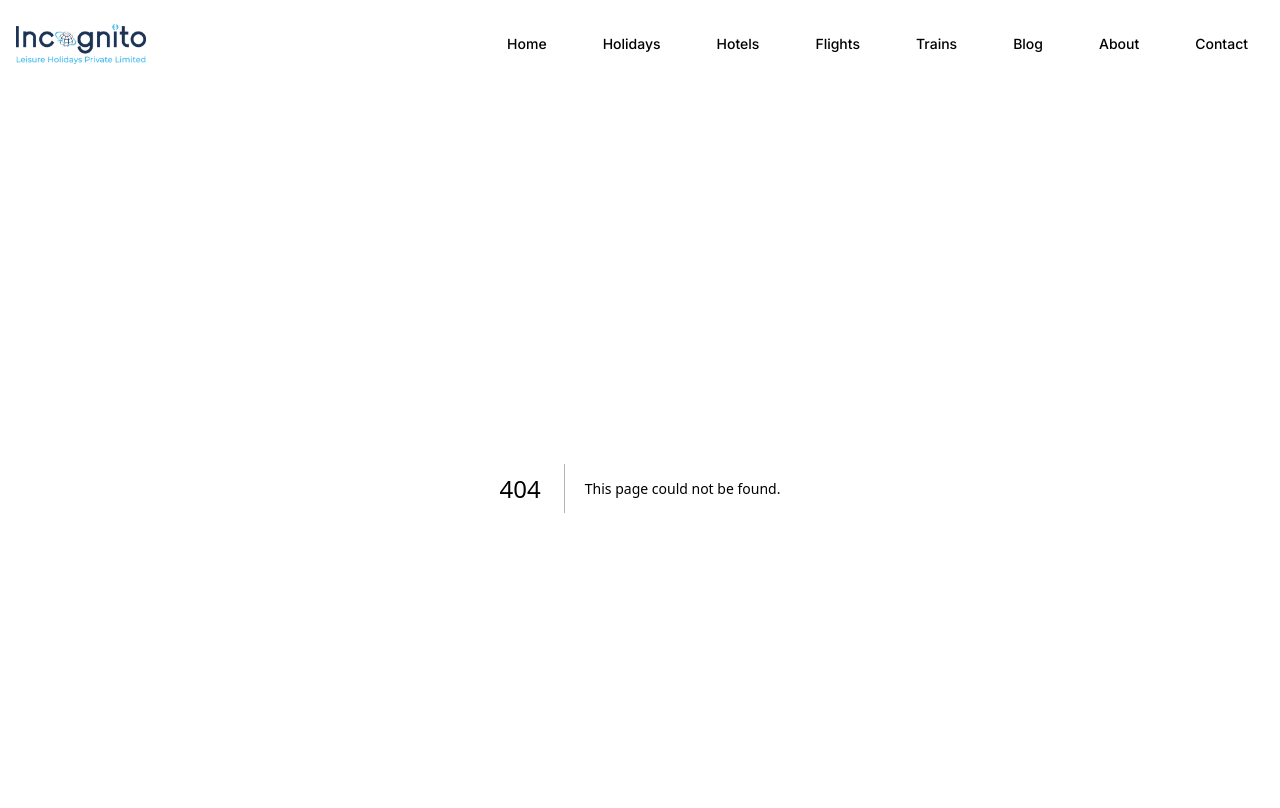
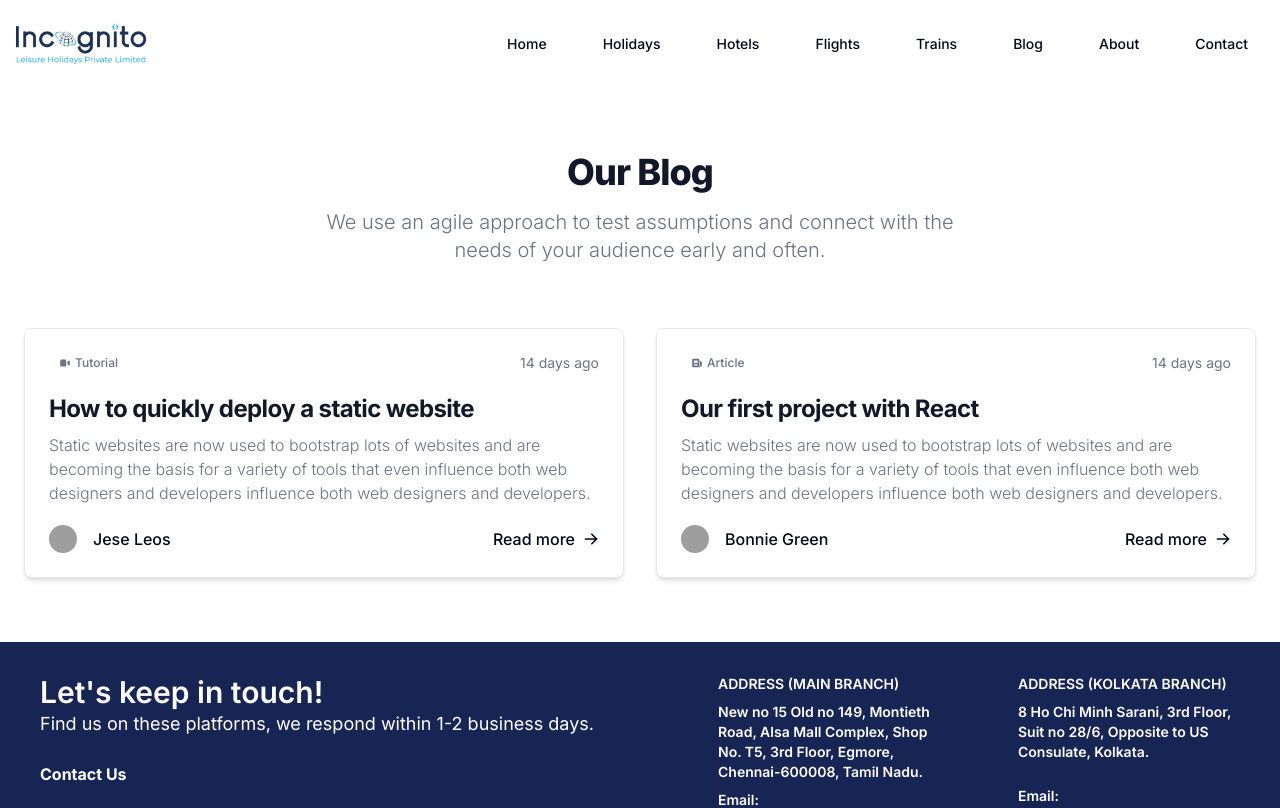
Before and after one commit to Incognito-Holidays/web, a Next.js app: page /blog in a window 1280 px wide. Before the commit this address had no page. Shown: the top 808 px of the page. Built offline with nearby package versions, Linux system fonts and the light colour scheme; grey boxes are pictures that could not be loaded.

Commit message:
Why Choose us height bugs fix

```diff
--- a/package.json
+++ b/package.json
@@ -18,6 +18,7 @@
     "@headlessui/react": "^1.7.17",
     "@radix-ui/react-dialog": "^1.0.5",
     "@radix-ui/react-slot": "^1.0.2",
+    "@tailwindcss/line-clamp": "^0.4.4",
     "next": "^13.4.19",
     "react": "^18.2.0",
     "react-dom": "^18.2.0",
--- /dev/null
+++ b/src/app/blog/page.tsx
@@ -0,0 +1,136 @@
+const page = () => {
+  return (
+    <div>
+      <section className='bg-white dark:bg-gray-900'>
+        <div className='mx-auto max-w-screen-xl px-4 py-8 lg:px-6 lg:py-16'>
+          <div className='mx-auto mb-8 max-w-screen-sm text-center lg:mb-16'>
+            <h2 className='mb-4 text-3xl font-extrabold tracking-tight text-gray-900 dark:text-white lg:text-4xl'>
+              Our Blog
+            </h2>
+            <p className='font-light text-gray-500 dark:text-gray-400 sm:text-xl'>
+              We use an agile approach to test assumptions and connect with the
+              needs of your audience early and often.
+            </p>
+          </div>
+          <div className='grid gap-8 lg:grid-cols-2'>
+            <article className='rounded-lg border border-gray-200 bg-white p-6 shadow-md dark:border-gray-700 dark:bg-gray-800'>
+              <div className='mb-5 flex items-center justify-between text-gray-500'>
+                <span className='bg-primary-100 text-primary-800 dark:bg-primary-200 dark:text-primary-800 inline-flex items-center rounded px-2.5 py-0.5 text-xs font-medium'>
+                  <svg
+                    className='mr-1 h-3 w-3'
+                    fill='currentColor'
+                    viewBox='0 0 20 20'
+                    xmlns='http://www.w3.org/2000/svg'
+                  >
+                    <path d='M2 6a2 2 0 012-2h6a2 2 0 012 2v8a2 2 0 01-2 2H4a2 2 0 01-2-2V6zM14.553 7.106A1 1 0 0014 8v4a1 1 0 00.553.894l2 1A1 1 0 0018 13V7a1 1 0 00-1.447-.894l-2 1z'></path>
+                  </svg>
+                  Tutorial
+                </span>
+                <span className='text-sm'>14 days ago</span>
+              </div>
+              <h2 className='mb-2 text-2xl font-bold tracking-tight text-gray-900 dark:text-white'>
+                <a href='#'>How to quickly deploy a static website</a>
+              </h2>
+              <p className='mb-5 font-light text-gray-500 dark:text-gray-400'>
+                Static websites are now used to bootstrap lots of websites and
+                are becoming the basis for a variety of tools that even
+                influence both web designers and developers influence both web
+                designers and developers.
+              </p>
+              <div className='flex items-center justify-between'>
+                <div className='flex items-center space-x-4'>
+                  <img
+                    className='h-7 w-7 rounded-full'
+                    src='https://flowbite.s3.amazonaws.com/blocks/marketing-ui/avatars/jese-leos.png'
+                    alt='Jese Leos avatar'
+                  />
+                  <span className='font-medium dark:text-white'>Jese Leos</span>
+                </div>
+                <a
+                  href='#'
+                  className='text-primary-600 dark:text-primary-500 inline-flex items-center font-medium hover:underline'
+                >
+                  Read more
+                  <svg
+                    className='ml-2 h-4 w-4'
+                    fill='currentColor'
+                    viewBox='0 0 20 20'
+                    xmlns='http://www.w3.org/2000/svg'
+                  >
+                    <path
+                      fill-rule='evenodd'
+                      d='M10.293 3.293a1 1 0 011.414 0l6 6a1 1 0 010 1.414l-6 6a1 1 0 01-1.414-1.414L14.586 11H3a1 1 0 110-2h11.586l-4.293-4.293a1 1 0 010-1.414z'
+                      clip-rule='evenodd'
+                    ></path>
+                  </svg>
+                </a>
+              </div>
+            </article>
+            <article className='rounded-lg border border-gray-200 bg-white p-6 shadow-md dark:border-gray-700 dark:bg-gray-800'>
+              <div className='mb-5 flex items-center justify-between text-gray-500'>
+                <span className='bg-primary-100 text-primary-800 dark:bg-primary-200 dark:text-primary-800 inline-flex items-center rounded px-2.5 py-0.5 text-xs font-medium'>
+                  <svg
+                    className='mr-1 h-3 w-3'
+                    fill='currentColor'
+                    viewBox='0 0 20 20'
+                    xmlns='http://www.w3.org/2000/svg'
+                  >
+                    <path
+                      fill-rule='evenodd'
+                      d='M2 5a2 2 0 012-2h8a2 2 0 012 2v10a2 2 0 002 2H4a2 2 0 01-2-2V5zm3 1h6v4H5V6zm6 6H5v2h6v-2z'
+                      clip-rule='evenodd'
+                    ></path>
+                    <path d='M15 7h1a2 2 0 012 2v5.5a1.5 1.5 0 01-3 0V7z'></path>
+                  </svg>
+                  Article
+                </span>
+                <span className='text-sm'>14 days ago</span>
+              </div>
+              <h2 className='mb-2 text-2xl font-bold tracking-tight text-gray-900 dark:text-white'>
+                <a href='#'>Our first project with React</a>
+              </h2>
+              <p className='mb-5 font-light text-gray-500 dark:text-gray-400'>
+                Static websites are now used to bootstrap lots of websites and
+                are becoming the basis for a variety of tools that even
+                influence both web designers and developers influence both web
+                designers and developers.
+              </p>
+              <div className='flex items-center justify-between'>
+                <div className='flex items-center space-x-4'>
+                  <img
+                    className='h-7 w-7 rounded-full'
+                    src='https://flowbite.s3.amazonaws.com/blocks/marketing-ui/avatars/bonnie-green.png'
+                    alt='Bonnie Green avatar'
+                  />
+                  <span className='font-medium dark:text-white'>
+                    Bonnie Green
+                  </span>
+                </div>
+                <a
+                  href='#'
+                  className='text-primary-600 dark:text-primary-500 inline-flex items-center font-medium hover:underline'
+                >
+                  Read more
+                  <svg
+                    className='ml-2 h-4 w-4'
+                    fill='currentColor'
+                    viewBox='0 0 20 20'
+                    xmlns='http://www.w3.org/2000/svg'
+                  >
+                    <path
+                      fill-rule='evenodd'
+                      d='M10.293 3.293a1 1 0 011.414 0l6 6a1 1 0 010 1.414l-6 6a1 1 0 01-1.414-1.414L14.586 11H3a1 1 0 110-2h11.586l-4.293-4.293a1 1 0 010-1.414z'
+                      clip-rule='evenodd'
+                    ></path>
+                  </svg>
+                </a>
+              </div>
+            </article>
+          </div>
+        </div>
+      </section>
+    </div>
+  );
+};
+
+export default page;
--- a/src/components/whychose.tsx
+++ b/src/components/whychose.tsx
@@ -14,7 +14,7 @@ const Whychose: React.FC = () => {
             <h5 className='mb-2 text-center text-xl font-bold tracking-tight text-red-500 dark:text-white'>
               Convenience
             </h5>
-            <p className='text-center font-normal text-gray-700 dark:text-gray-400'>
+            <p className='line-clamp-6 text-center font-normal text-gray-700 hover:line-clamp-none dark:text-gray-400'>
               Your travel agency can handle all aspects of your trip planning,
               from booking your flights and accommodations to arranging for
               ground transportation and activities. This can save you a lot of
@@ -30,7 +30,7 @@ const Whychose: React.FC = () => {
             <h5 className='mb-2 text-center text-xl font-bold tracking-tight text-yellow-500 dark:text-white'>
               Expertise
             </h5>
-            <p className='text-center font-normal text-gray-700 dark:text-gray-400 '>
+            <p className='line-clamp-6 text-center font-normal text-gray-700 hover:line-clamp-none dark:text-gray-400'>
               Your travel agents are experts in the travel industry and have a
               deep knowledge of a wide range of destinations. They have years of
               experience planning trips to all corners of the globe, and they
@@ -46,7 +46,7 @@ const Whychose: React.FC = () => {
             <h5 className='mb-2 text-center text-xl font-bold tracking-tight text-green-500 dark:text-white'>
               Competitive prices
             </h5>
-            <p className='text-center font-normal text-gray-700 dark:text-gray-400'>
+            <p className='line-clamp-6 text-center font-normal text-gray-700 hover:line-clamp-none dark:text-gray-400'>
               Your travel agency may be able to get you better deals on flights,
               hotels, and other travel arrangements than you could find on your
               own. This is because they have relationships with a variety of
@@ -62,7 +62,7 @@ const Whychose: React.FC = () => {
             <h5 className='mb-2 text-center text-xl font-bold tracking-tight text-blue-500 dark:text-white'>
               Personalized service
             </h5>
-            <p className='text-center font-normal text-gray-700 dark:text-gray-400'>
+            <p className='line-clamp-6 text-center font-normal text-gray-700 hover:line-clamp-none dark:text-gray-400'>
               We take the time to get to know you and your travel needs, and we
               create a custom itinerary that's perfect for you. We'll handle all
               the details, from booking your flights and accommodations to
--- a/tailwind.config.js
+++ b/tailwind.config.js
@@ -71,5 +71,5 @@ module.exports = {
       }
     }
   },
-  plugins: [require('tailwindcss-animate')]
+  plugins: [require('tailwindcss-animate'), require('@tailwindcss/line-clamp')]
 };
```
Also changed, not shown: 1 other file (tests, documents, lock files or other folders).
